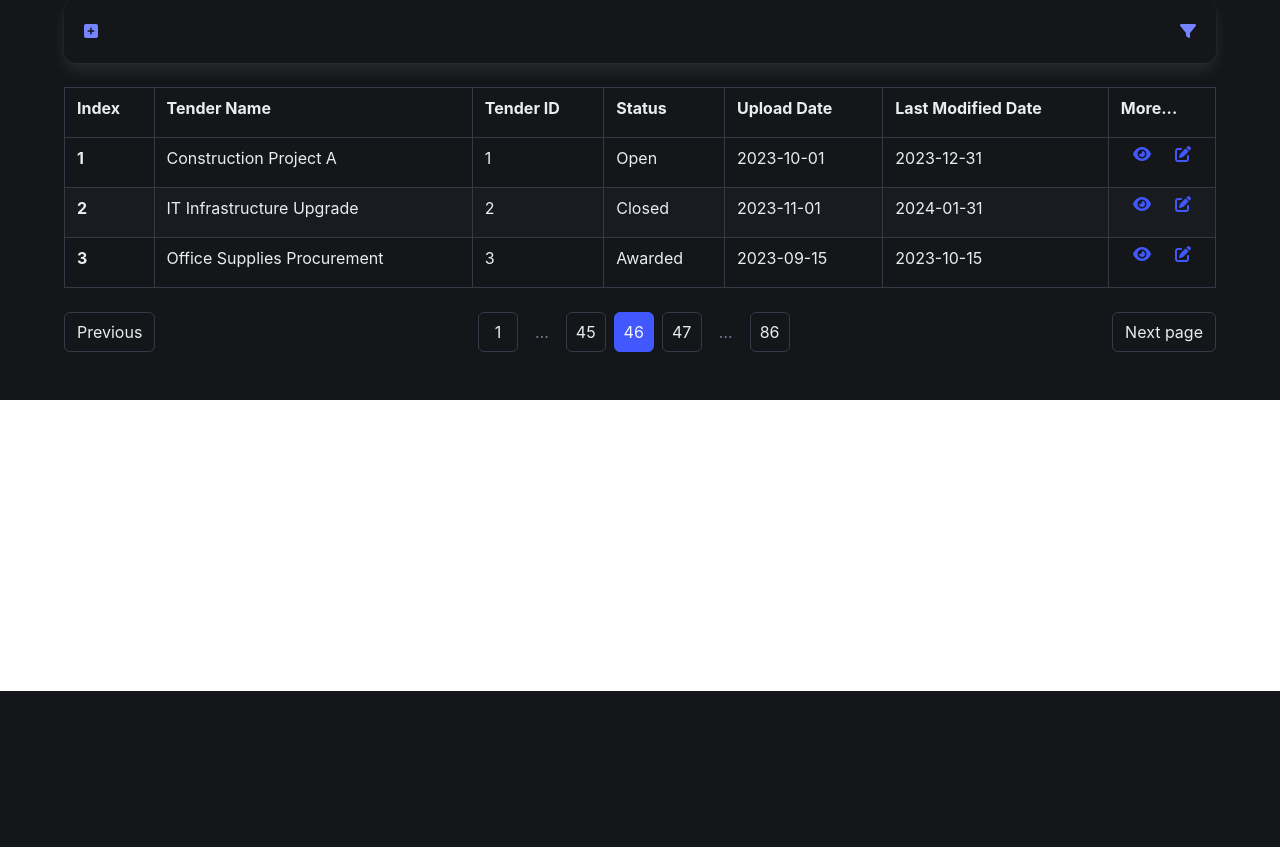
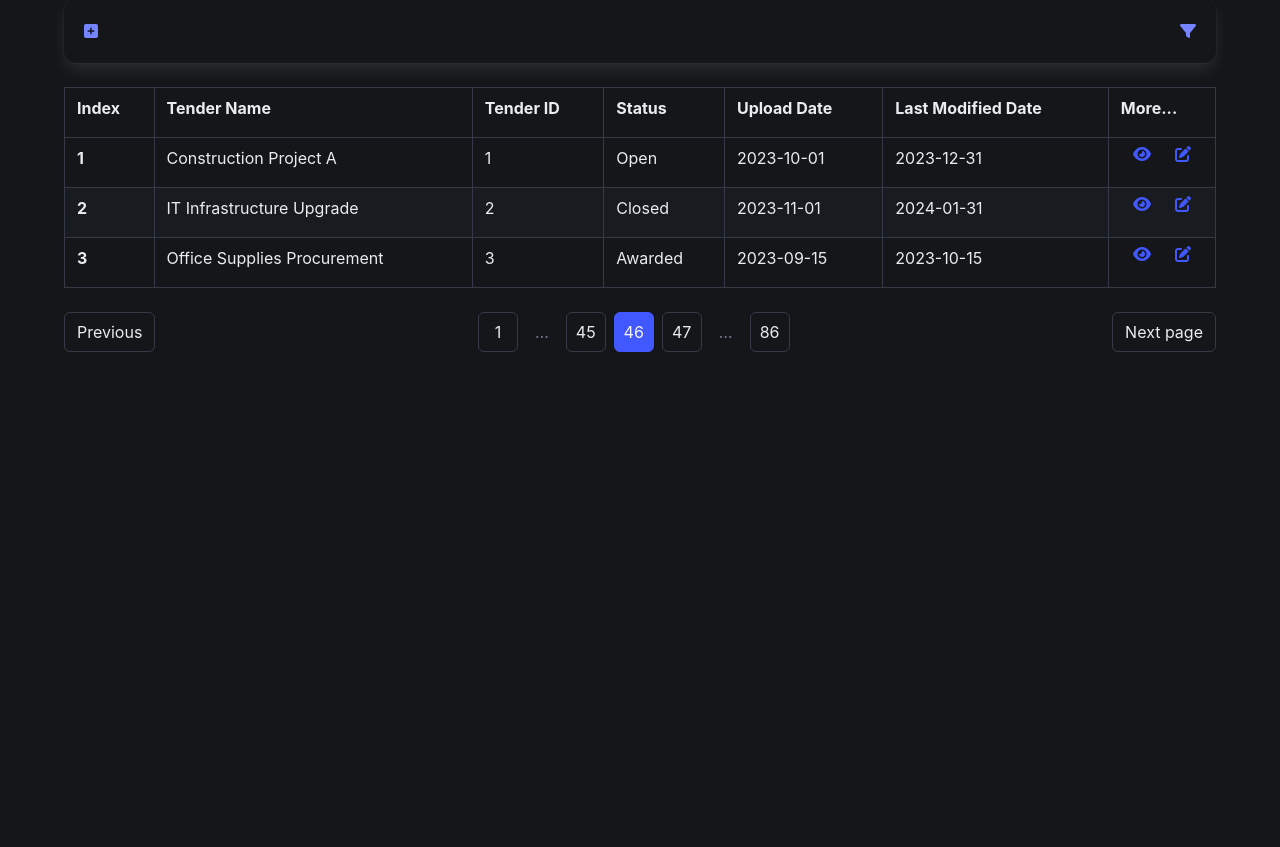
Before and after one commit to banboy38/GAIL_UI, a Flask app: page / in a window 1280 px wide. Shown: the part 109-956 px from the top of the page. Before the commit the page ends 800 px from the top, so only its background shows below. Run offline with Flask 3, Linux system fonts and the light colour scheme; some libraries are stand-ins or nearby versions.

Commit message:
height fix

```diff
--- a/templates/landingpage.html
+++ b/templates/landingpage.html
@@ -1,6 +1,7 @@
 {% extends 'nav_template.html' %}
 
 {% block content %}
+<section style="height: 100vh;">
     <div class="container">
         <div class="box ">
             <div class="broad-view">
@@ -141,4 +142,5 @@
         </div>
 
     </div>
+</section>
 {% endblock %}
```
Lines whose indentation alone changed are shown as unchanged.
